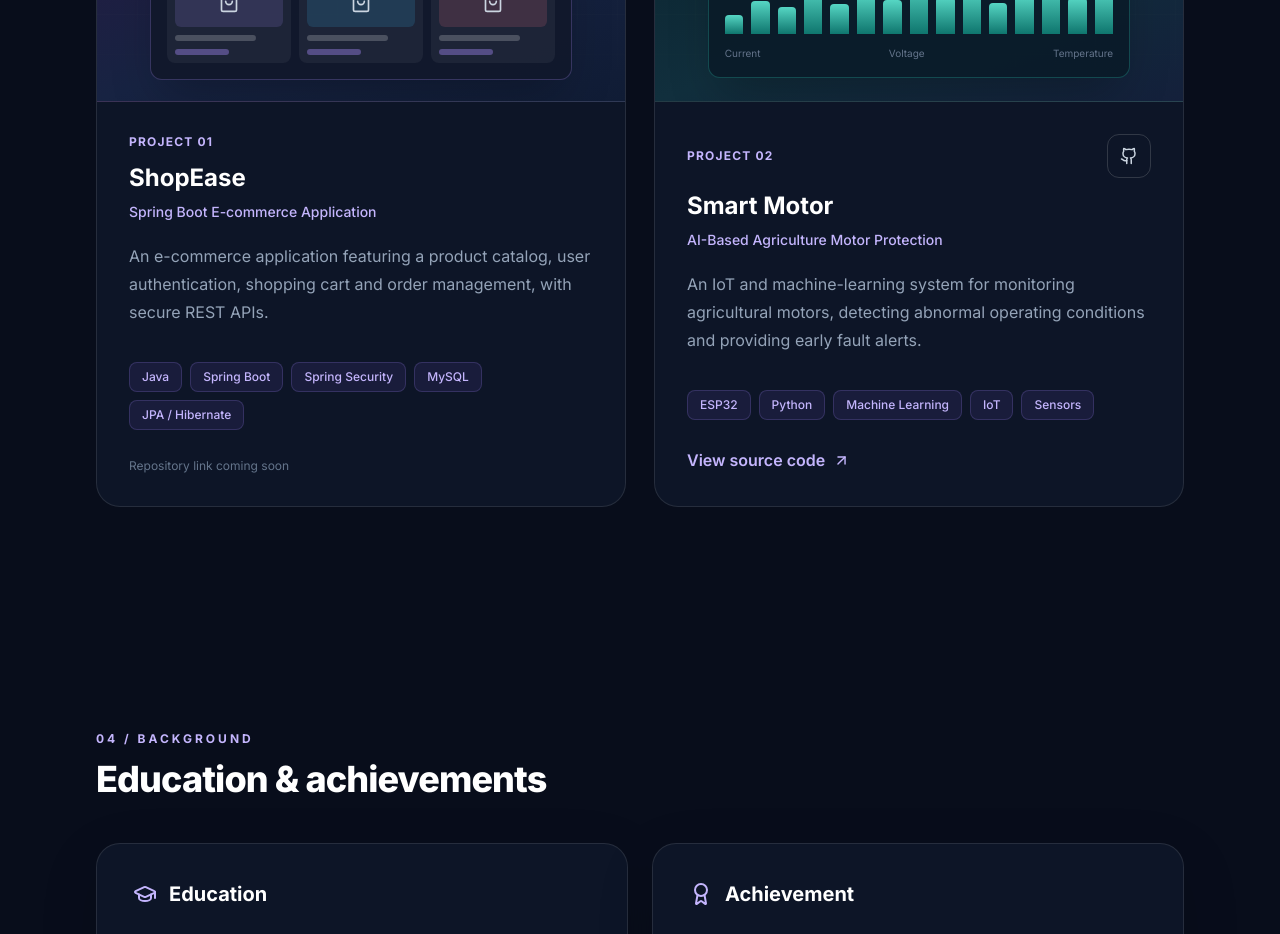
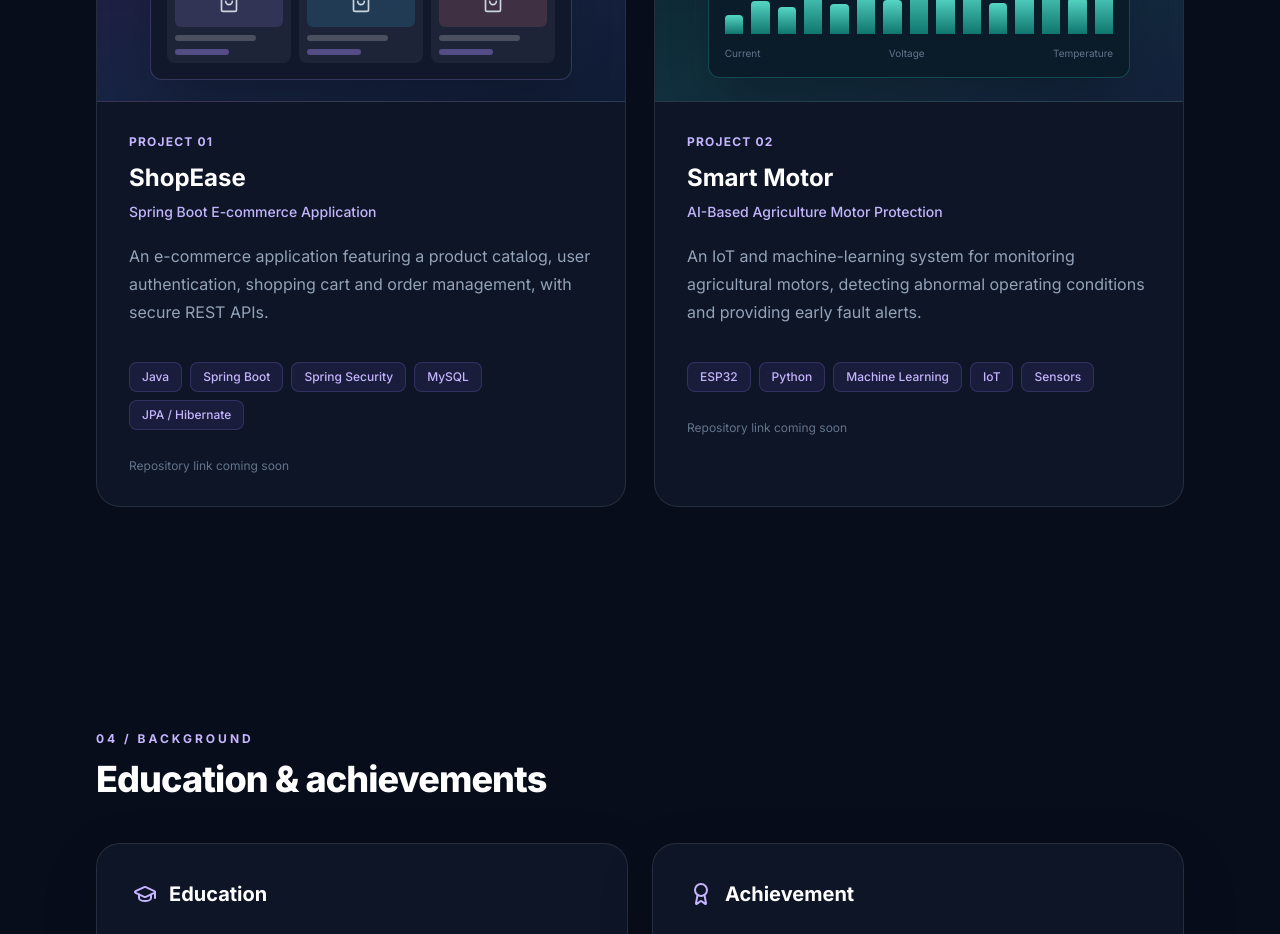
Before and after one commit to dhineshv-dev/placement-portfolio, a React (Vite) app: page / in a window 1280 px wide. Shown: the part 2820-3754 px from the top of the page. Built offline with nearby package versions, Linux system fonts and the light colour scheme.

Commit message:
Remove inaccessible Smart Motor source link

```diff
--- a/src/data.js
+++ b/src/data.js
@@ -17,7 +17,7 @@ export const profile = {
   ],
   projects: [
     { number: '01', name: 'ShopEase', type: 'Spring Boot E-commerce Application', description: 'An e-commerce application featuring a product catalog, user authentication, shopping cart and order management, with secure REST APIs.', tags: ['Java', 'Spring Boot', 'Spring Security', 'MySQL', 'JPA / Hibernate'], github: null },
-    { number: '02', name: 'Smart Motor', type: 'AI-Based Agriculture Motor Protection', description: 'An IoT and machine-learning system for monitoring agricultural motors, detecting abnormal operating conditions and providing early fault alerts.', tags: ['ESP32', 'Python', 'Machine Learning', 'IoT', 'Sensors'], github: 'https://github.com/dhineshv-dev/SmartAgriculture' }
+    { number: '02', name: 'Smart Motor', type: 'AI-Based Agriculture Motor Protection', description: 'An IoT and machine-learning system for monitoring agricultural motors, detecting abnormal operating conditions and providing early fault alerts.', tags: ['ESP32', 'Python', 'Machine Learning', 'IoT', 'Sensors'], github: null }
   ],
   achievements: [{ name: 'Naukri Campus Young Turks 2026', detail: '91.64 percentile in the national-level skill contest', date: 'October 2026' }]
 };
```
